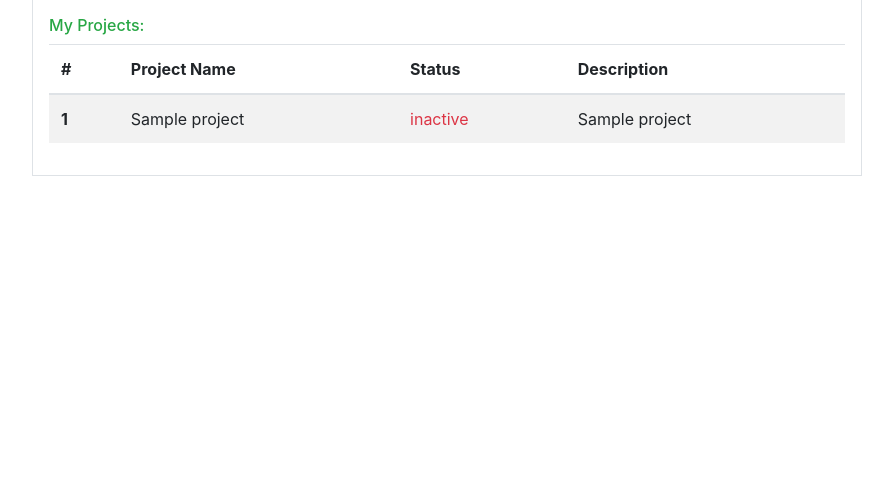
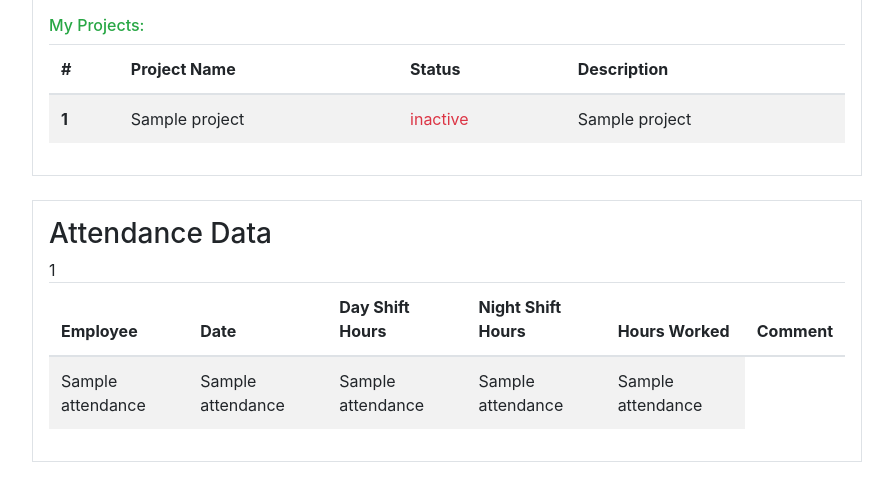
Before and after one commit to handskadi/employee_attendance_app, a Flask app: template templates/dashboard.html in a window 1280 px wide. Shown: the part 194-695 px from the top of the page, without its empty margins (193-1086 px from the left). Run offline with Flask 3, Linux system fonts and the light colour scheme; the template is opened without the code that fills it: most values are stand-ins (such as "Sample title", 1, 10 or a date in 2020); some libraries are stand-ins or nearby versions.

Commit message:
Attendance Issue, not display attendance for general anager

```diff
--- a/app.py
+++ b/app.py
@@ -216,10 +216,14 @@ def dashboard():
                     all_projects = cursor.fetchall()
 
                      # Fetch attendance data for the manager's employees
-                    cursor.execute("SELECT * FROM attendance")
+                    cursor.execute("SELECT * FROM attendance where employee_id=%s", (employee_id))
                     all_attendance = cursor.fetchall()
+                    print("menot")
                 else:
-                    pass
+                    print("me here")
+                     # Fetch attendance data for the manager's employees
+                    cursor.execute("SELECT * FROM attendance WHERE employee_id=%s", (employee_id,))
+                    all_attendance = cursor.fetchall()
         cursor.close()
 
         if user:
--- a/templates/dashboard.html
+++ b/templates/dashboard.html
@@ -113,6 +113,7 @@
         </table>
         <a href="{{ url_for('register') }}" class="btn btn-primary mt-4">Create Employee</a>
     </div>
+    {% endif %}
     <br />
     <!-- Display Attendance Data -->
     <div class="border p-3">
@@ -146,9 +147,11 @@
                 {% endfor %}
             </tbody>
         </table>
+        {% if is_manager == True %}
         <a href="{{ url_for('attendance') }}" class="btn btn-primary mt-4">Add Attendance</a>
+        {% endif %}
     </div>
-    {% endif %}
+
 </div>
 
 
```
